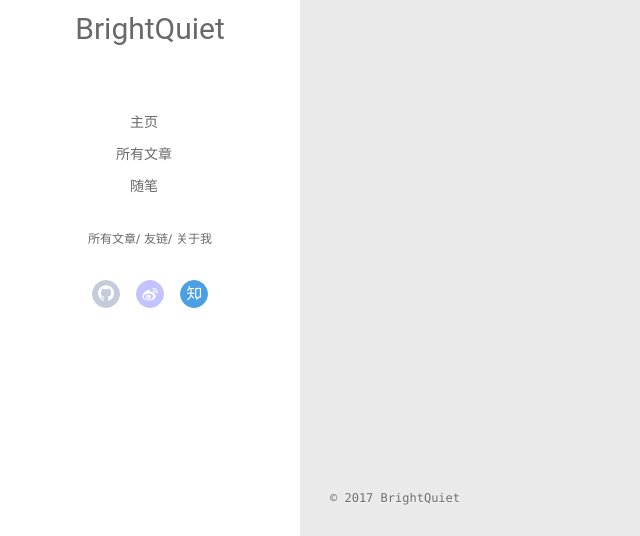
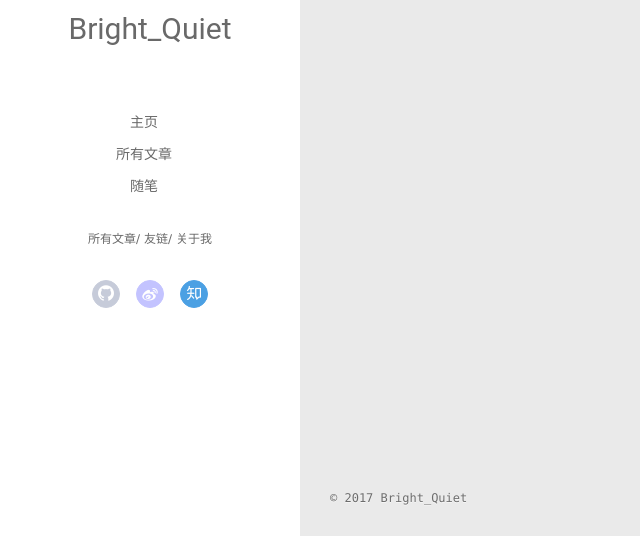
Before and after one commit to shuangmuaishang/shuangmuaishang.github.io, a plain HTML site: page archives/2017/07/index.html in a window 1280 px wide. Shown: the part 261-797 px from the top of the page, 0-640 px from the left. Drawn offline with Linux system fonts and the light colour scheme; no server answers.

Commit message:
Site updated: 2017-07-31 14:33:07

```diff
--- a/archives/2017/07/index.html
+++ b/archives/2017/07/index.html
@@ -6,16 +6,19 @@
   <meta name="renderer" content="webkit">
   <meta http-equiv="X-UA-Compatible" content="IE=edge" >
   <link rel="dns-prefetch" href="http://yoursite.com">
-  <title>Archives: 2017/7 | Hexo</title>
+  <title>Archives: 2017/7 | Bright_Quiet&#39;s Blog</title>
   <meta name="viewport" content="width=device-width, initial-scale=1, maximum-scale=1">
-  <meta property="og:type" content="website">
-<meta property="og:title" content="Hexo">
+  <meta name="description" content="这里是刘征杰的博客">
+<meta property="og:type" content="website">
+<meta property="og:title" content="Bright_Quiet&#39;s Blog">
 <meta property="og:url" content="http://yoursite.com/archives/2017/07/index.html">
-<meta property="og:site_name" content="Hexo">
+<meta property="og:site_name" content="Bright_Quiet&#39;s Blog">
+<meta property="og:description" content="这里是刘征杰的博客">
 <meta name="twitter:card" content="summary">
-<meta name="twitter:title" content="Hexo">
+<meta name="twitter:title" content="Bright_Quiet&#39;s Blog">
+<meta name="twitter:description" content="这里是刘征杰的博客">
 
-    <link rel="alternative" href="/atom.xml" title="Hexo" type="application/atom+xml">
+    <link rel="alternative" href="/atom.xml" title="Bright_Quiet&#39;s Blog" type="application/atom+xml">
 
 
     <link rel="icon" href="/favicon.png">
@@ -45,7 +48,7 @@
 			<img src="/img/touxiang.jpg" class="js-avatar">
 		</a>
 		<hgroup>
-		  <h1 class="header-author"><a href="/">BrightQuiet</a></h1>
+		  <h1 class="header-author"><a href="/">Bright_Quiet</a></h1>
 		</hgroup>
 
 
@@ -103,7 +106,7 @@
 				<img src="/img/touxiang.jpg" class="js-avatar">
 			</div>
 			<hgroup>
-			  <h1 class="header-author js-header-author">BrightQuiet</h1>
+			  <h1 class="header-author js-header-author">Bright_Quiet</h1>
 			</hgroup>
 
 
@@ -203,7 +206,7 @@
   <div class="outer">
     <div id="footer-info">
     	<div class="footer-left">
-    		&copy; 2017 BrightQuiet
+    		&copy; 2017 Bright_Quiet
     	</div>
       	<div class="footer-right">
       		<a href="http://hexo.io/" target="_blank">Hexo</a>  Theme <a href="https://github.com/litten/hexo-theme-yilia" target="_blank">Yilia</a> by Litten
```
Also changed, not shown: 2017/07/31/firstArticle/index.html (+6 -6 lines), archives/2017/index.html (+12 -9 lines), archives/index.html (+12 -9 lines), index.html (+12 -9 lines).
